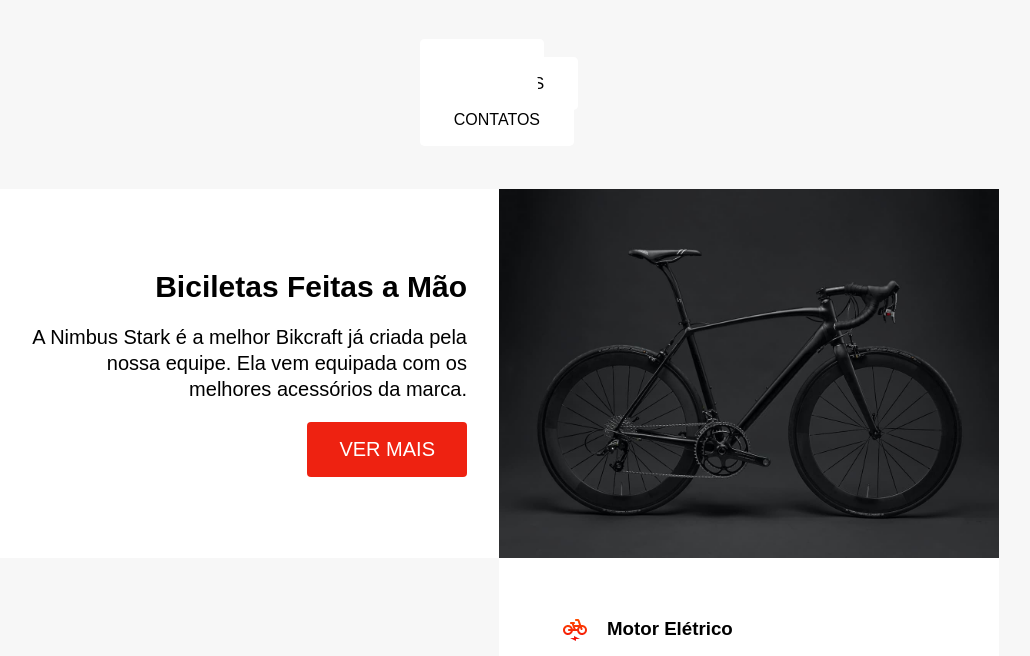
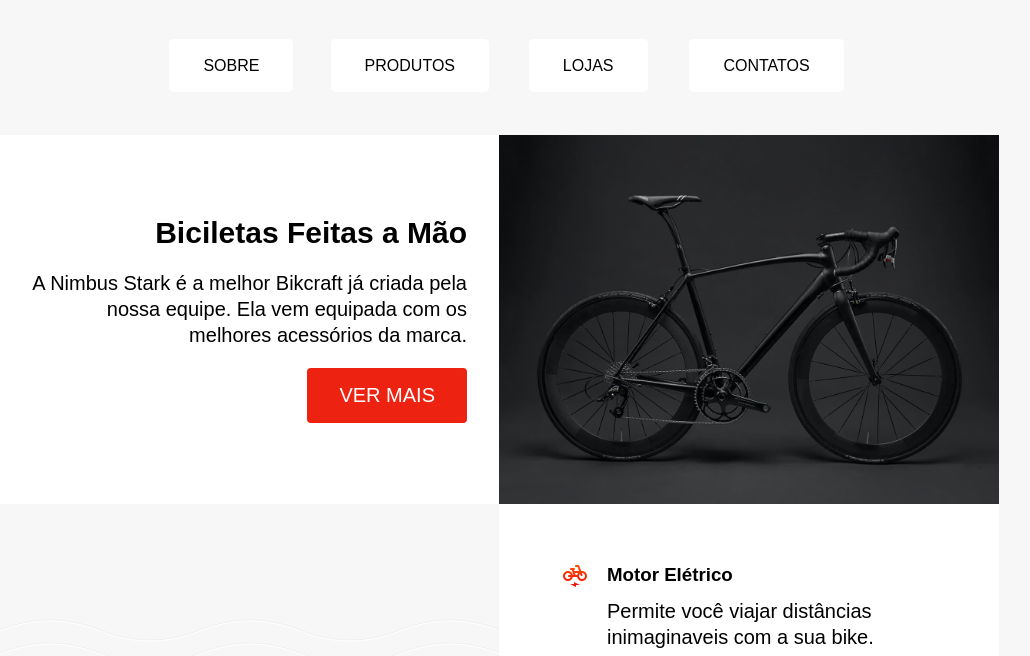
Before and after one commit to DreyLB/HTML-e-CSS, a plain HTML site: page Bikcraft/index.html in a window 1280 px wide. Shown: the part 95-751 px from the top of the page, without its empty margins (141-1171 px from the left). Drawn offline with Linux system fonts and the light colour scheme.

Commit message:
Correcao Bikcraft

```diff
--- a/Bikcraft/index.html
+++ b/Bikcraft/index.html
@@ -11,7 +11,7 @@
 
 
     <header class="header">
-        <img src="imagens/bikcraft.svg" alt="Bikcraft">
+        <img src="./imagens/bikcraft.svg" alt="Bikcraft">
 
         <nav aria-label="primária">
             <ul class="menu">
@@ -33,7 +33,7 @@
                 <a href="/" class="botao">Ver mais</a>
             </div>
             <div>
-                <img src="/Bikcraft/imagens/bicicleta.jpg" alt="">
+                <img src="/Bikcraft/imagens/bicicleta.jpg   " alt="">
             </div>
         </article>
 
--- a/Bikcraft/style.css
+++ b/Bikcraft/style.css
@@ -41,6 +41,12 @@
     justify-items: center;
 }
 
+.menu{
+    display: grid;
+    grid-template-columns: 1fr 1fr 1fr 1fr;
+    gap: 20px;
+    justify-items: center;
+}
 
 .menu a {
     color: black;
@@ -49,6 +55,7 @@
     border-radius: 5px;
     text-transform: uppercase;
     border: 2px solid #fff;
+
 }
 
 .menu a:hover {
@@ -111,11 +118,11 @@
     border-left: 4px solid transparent;
 }
 
-.vantagens-itens:hover{
+.vantagens-itens:hover {
     border-left: 4px solid #e21;
 }
 
-.posicao{
+.posicao {
     grid-row: 2/2;
     grid-column: 2/2;
 }
```
